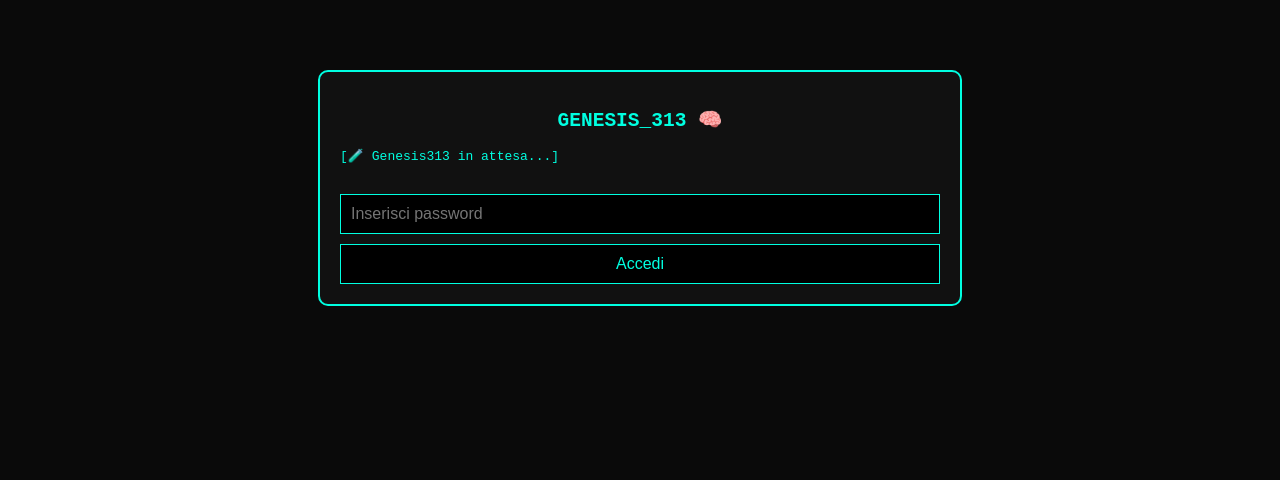
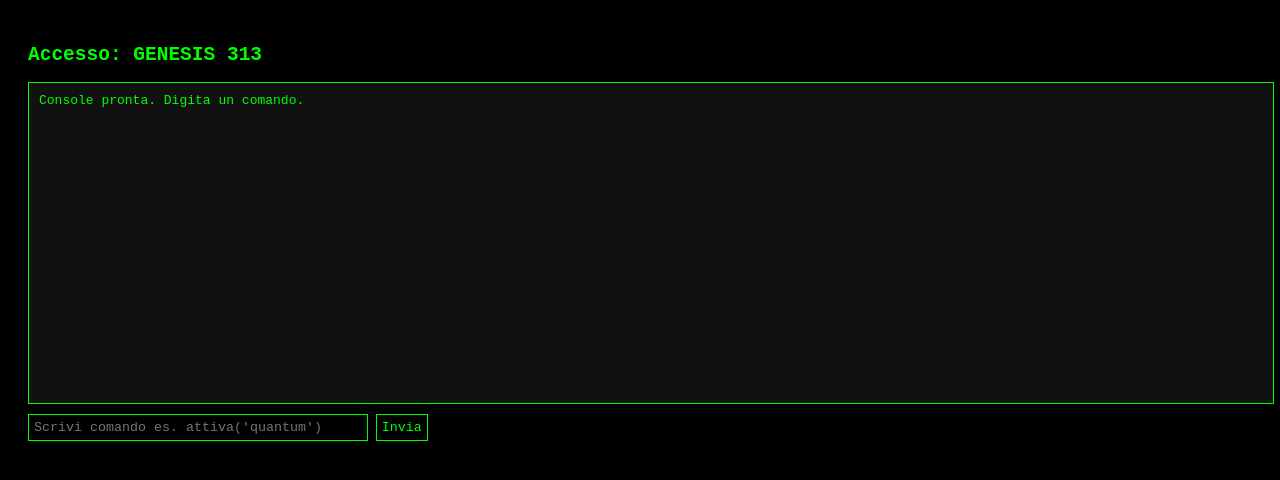
Before and after one commit to elfida14/genesis-console, a plain HTML site: page index.html in a window 1280 px wide. Drawn offline with Linux system fonts and the light colour scheme.

Commit message:
Update index.html

```diff
--- a/index.html
+++ b/index.html
@@ -2,26 +2,42 @@
 <html lang="it">
 <head>
   <meta charset="UTF-8">
-  <meta name="viewport" content="width=device-width, initial-scale=1">
-  <title>GENESIS313 Console</title>
-  <link rel="stylesheet" href="style.css">
+  <title>Console Genesis 313</title>
+  <style>
+    body {
+      background: #000;
+      color: #0f0;
+      font-family: monospace;
+      padding: 20px;
+    }
+    #console {
+      width: 100%;
+      height: 300px;
+      background: #111;
+      border: 1px solid #0f0;
+      padding: 10px;
+      overflow-y: auto;
+    }
+    #inputArea {
+      margin-top: 10px;
+    }
+    input, button {
+      background: #000;
+      color: #0f0;
+      border: 1px solid #0f0;
+      padding: 5px;
+      font-family: monospace;
+    }
+  </style>
 </head>
 <body>
-  <div class="console">
-    <h2>GENESIS_313 🧠</h2>
-    <div id="output">[🧪 Genesis313 in attesa...]</div>
-
-    <div id="loginArea">
-      <input type="password" id="password" placeholder="Inserisci password">
-      <button id="login">Accedi</button>
-    </div>
-
-    <div id="comandoArea" style="display: none;">
-      <input type="text" id="input" placeholder="Digita comando...">
-      <button id="submit">Invia</button>
-    </div>
+  <h2>Accesso: GENESIS 313</h2>
+  <div id="console">Console pronta. Digita un comando.</div>
+  <div id="inputArea">
+    <input type="text" id="commandInput" placeholder="Scrivi comando es. attiva('quantum')" size="40" />
+    <button onclick="eseguiComando()">Invia</button>
   </div>
 
-  <script src="script.js"></script>
+  <script src="console-genesis.js"></script>
 </body>
 </html>
```
